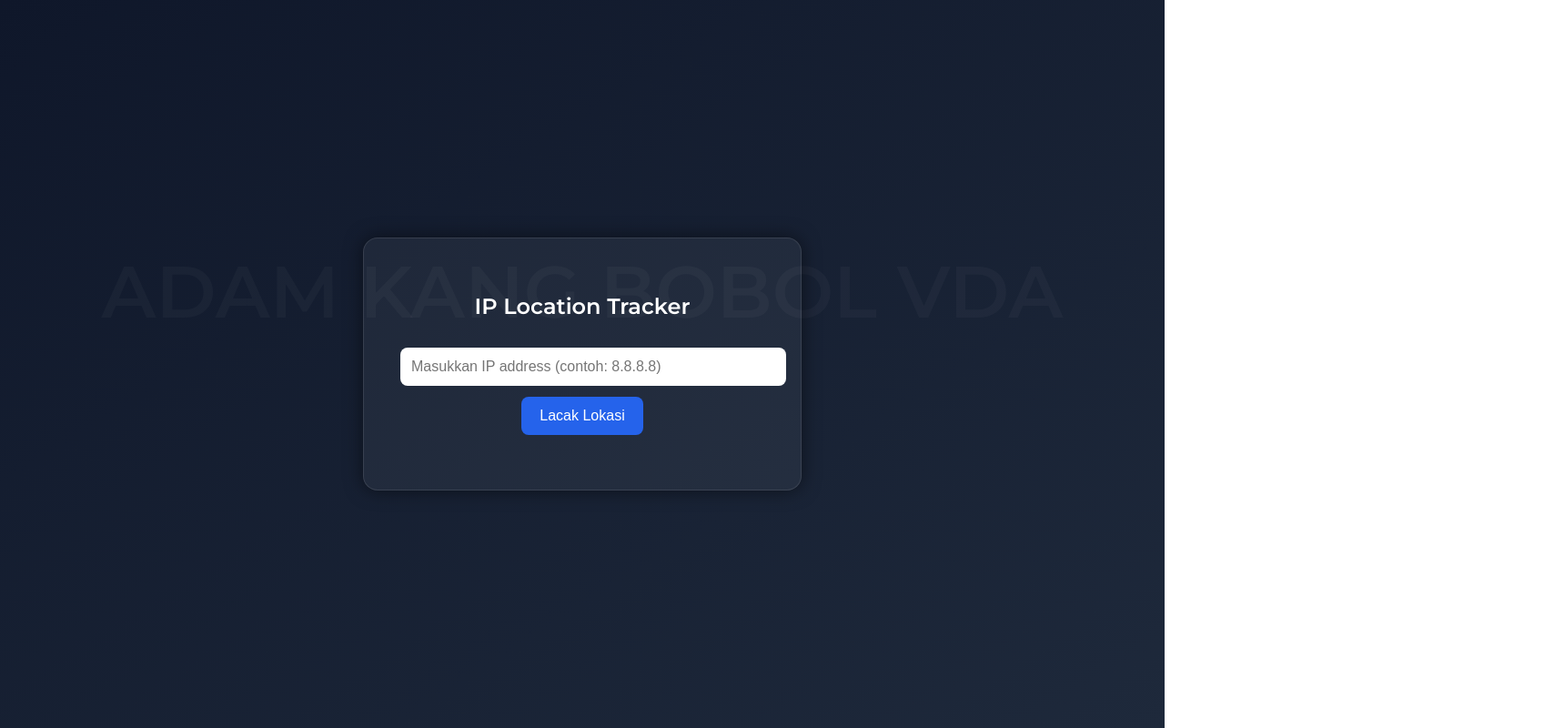
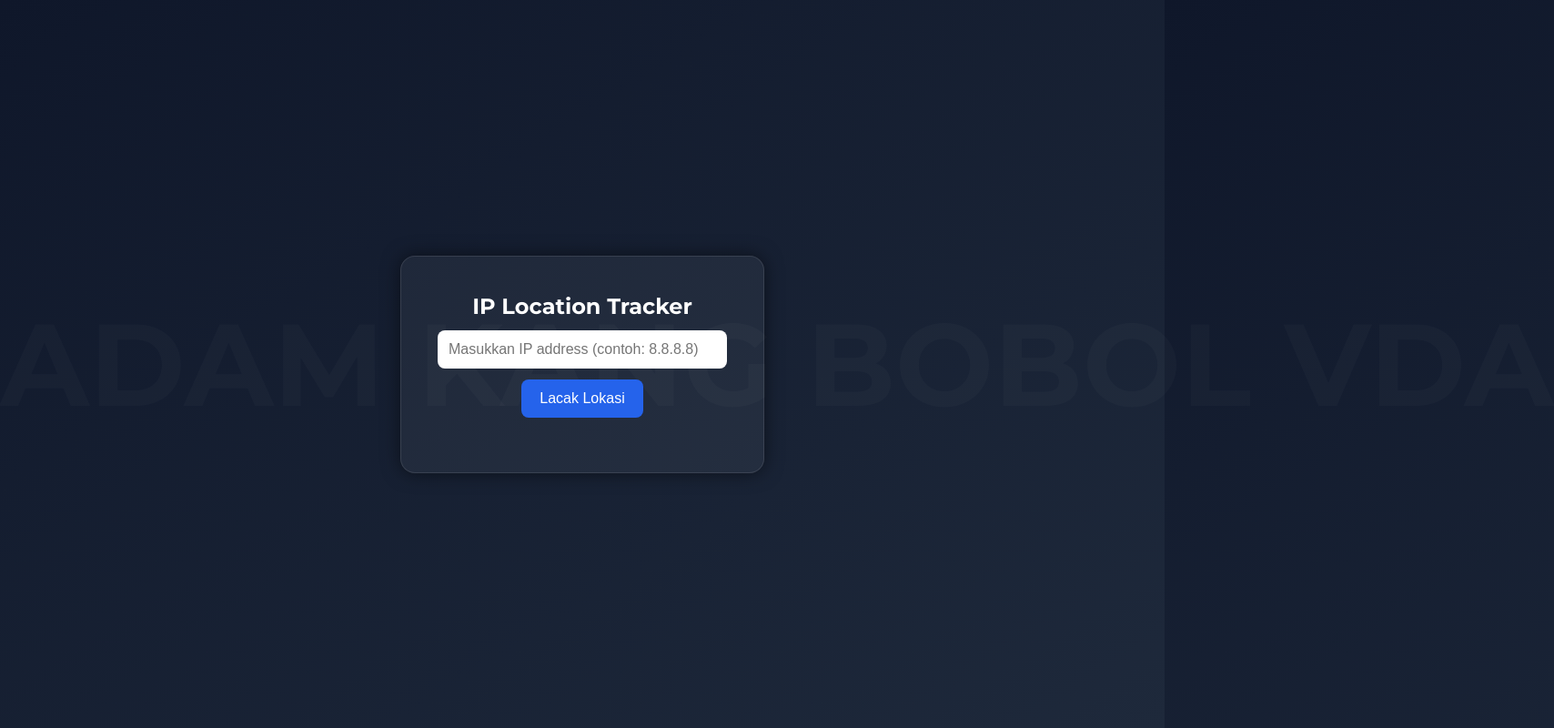
Before and after one commit to adamhengker/ipadam, a plain HTML site: page index.html in a window 1280 px wide. Shown: the whole page at 91% size, 1708 px wide, since content can reach past the window. Drawn offline with Linux system fonts and the light colour scheme.

Commit message:
Update index.html

```diff
--- a/index.html
+++ b/index.html
@@ -4,11 +4,15 @@
   <meta charset="UTF-8" />
   <meta name="viewport" content="width=device-width, initial-scale=1.0"/>
   <title>IP Location Tracker</title>
-  <link href="https://fonts.googleapis.com/css2?family=Montserrat:wght@300;600&display=swap" rel="stylesheet">
+  <link href="https://fonts.googleapis.com/css2?family=Montserrat:wght@300;700&display=swap" rel="stylesheet">
   <style>
-    body {
+    * {
       margin: 0;
       padding: 0;
+      box-sizing: border-box;
+    }
+
+    body {
       font-family: 'Montserrat', sans-serif;
       background: linear-gradient(to bottom right, #0f172a, #1e293b);
       color: white;
@@ -22,13 +26,13 @@
 
     .background-text {
       position: absolute;
-      font-size: 80px;
+      font-size: 10vw;
       font-weight: 700;
-      color: rgba(255, 255, 255, 0.03);
+      color: rgba(255, 255, 255, 0.025);
       z-index: 0;
       text-align: center;
       width: 100%;
-      top: 40%;
+      top: 50%;
       transform: translateY(-50%);
       pointer-events: none;
       user-select: none;
```
